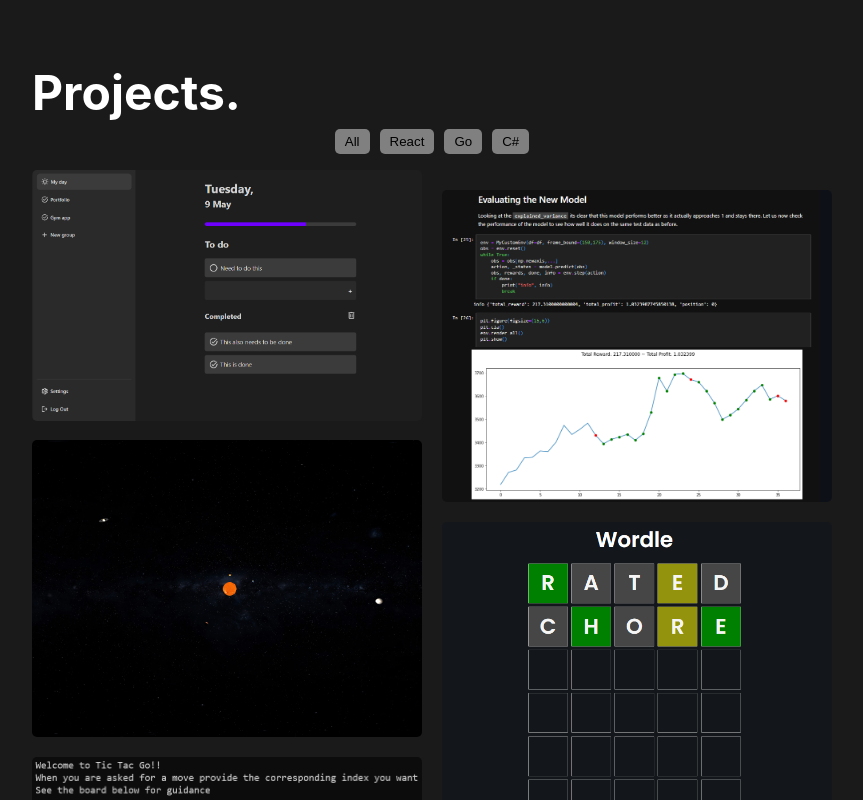
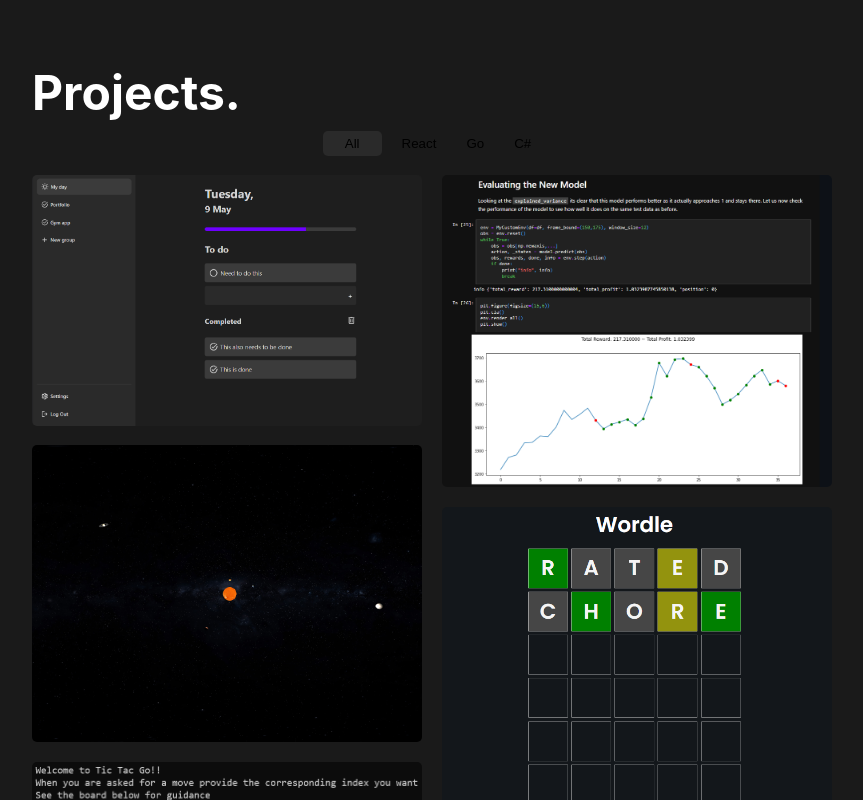
Before and after one commit to SamuelMidgley/portfolio, a Preact app: page / in a window 1280 px wide. Shown: the part 1560-2360 px from the top of the page, without its empty margins (208-1071 px from the left). Built offline with nearby package versions, Linux system fonts and the light colour scheme.

Commit message:
Finishing touches to Projects section

```diff
--- a/src/features/home/components/projects/ProjectCard.scss
+++ b/src/features/home/components/projects/ProjectCard.scss
@@ -3,13 +3,22 @@
   width: 390px;
   border-radius: 5px;
   margin-bottom: 20px;
+  color: white;
 
   .project-card_container {
-    display: none;
+    opacity: 0;
+    position: absolute;
+    width: 90%;
+    bottom: 5%;
+    left: 5%;
+    transform: translateY(1rem);
+    transition: all 0.3s ease 0s;
   }
 
   &:hover .project-card_container {
     display: block;
+    transform: translateY(0rem);
+    opacity: 1;
   }
 
   &:hover::before {
@@ -35,18 +44,8 @@
     background-repeat: no-repeat;
   }
 
-  .project-card_container {
-    position: absolute;
-    width: 90%;
-    bottom: 5%;
-    left: 5%;
-  }
-
   .project-card_title {
     margin: 0px;
-  }
-
-  .project-card_summary {
   }
 
   .project-card_tag-container {
@@ -57,9 +56,16 @@
 
     .project-card_tag {
       border-radius: 5px;
-      background-color: grey;
+      background-color: #3a3a3a;
       width: fit-content;
       padding: 0px 5px;
     }
   }
 }
+
+@media (max-width: 700px) {
+  .project-card .project-card_container {
+    opacity: 1;
+    transform: translateY(0rem);
+  }
+}
--- a/src/features/home/components/projects/ProjectCard.tsx
+++ b/src/features/home/components/projects/ProjectCard.tsx
@@ -6,10 +6,13 @@ interface IProjectCard {
 }
 
 export default function ProjectCard(props: IProjectCard) {
-  const { title, summary, tags, imageSrc, imageAlt, imageHeight } =
+  const { title, summary, tags, imageSrc, imageAlt, imageHeight, link } =
     props.project
 
+  console.log(link)
+
   return (
+    <a href={link}>
       <div className="project-card" style={{ height: `${imageHeight}px` }}>
         <img className="project-card_image" src={imageSrc} alt={imageAlt} />
         <div className="project-card_container">
@@ -24,5 +27,6 @@ export default function ProjectCard(props: IProjectCard) {
           </div>
         </div>
       </div>
+    </a>
   )
 }
--- a/src/features/home/components/projects/Projects.scss
+++ b/src/features/home/components/projects/Projects.scss
@@ -3,12 +3,16 @@
   gap: 10px;
   width: 100%;
   margin-bottom: 1rem;
+  align-items: center;
+  min-height: 30px;
 
   .filter_buttons {
-    padding: 5px 10px;
-    background-color: grey;
+    padding: 0px 10px;
     border: 0px;
     border-radius: 5px;
+    cursor: pointer;
+    background-color: transparent;
+    transition: all 0.3s ease 0s;
 
     &:first-child {
       margin-left: auto;
@@ -16,6 +20,11 @@
 
     &:last-child {
       margin-right: auto;
+    }
+
+    &.active {
+      padding: 5px 22px;
+      background-color: #2a2a2a;
     }
   }
 }
--- a/src/features/home/components/projects/Projects.tsx
+++ b/src/features/home/components/projects/Projects.tsx
@@ -1,3 +1,4 @@
+import { useState } from 'preact/hooks'
 import ProjectCard from './ProjectCard'
 import './Projects.scss'
 
@@ -8,24 +9,78 @@ export interface IProject {
   imageSrc: string
   imageAlt: string
   imageHeight: number
+  link: string
 }
 
 import { projects } from './data'
 
 export default function Projects() {
+  const [activeFilter, setActiveFilter] = useState('All')
+  const [filteredList, setFilteredList] = useState(projects)
+
+  function handleFilterChange(newFilter: string) {
+    setActiveFilter(newFilter)
+
+    if (newFilter === 'All') {
+      setFilteredList(projects)
+      return
+    }
+
+    setFilteredList(
+      projects.filter((p) =>
+        p.tags.some((t) => {
+          if (newFilter === 'React' && t === 'Preact') {
+            // Tomatoe Tomato
+            return true
+          }
+
+          return t === newFilter
+        })
+      )
+    )
+  }
+
   return (
     <section className="projects">
       <div className="projects-side">Projects</div>
       <div className="container">
         <h2 id="projects">Projects.</h2>
         <div className="project-filters">
-          <button className="filter_buttons">All</button>
-          <button className="filter_buttons">React</button>
-          <button className="filter_buttons">Go</button>
-          <button className="filter_buttons">C#</button>
+          <button
+            className={`filter_buttons ${
+              activeFilter === 'All' ? 'active' : ''
+            }`}
+            onClick={() => handleFilterChange('All')}
+          >
+            All
+          </button>
+          <button
+            className={`filter_buttons ${
+              activeFilter === 'React' ? 'active' : ''
+            }`}
+            onClick={() => handleFilterChange('React')}
+          >
+            React
+          </button>
+          <button
+            className={`filter_buttons ${
+              activeFilter === 'Go' ? 'active' : ''
+            }`}
+            onClick={() => handleFilterChange('Go')}
+          >
+            Go
+          </button>
+          <button
+            className={`filter_buttons ${
+              activeFilter === 'C#' ? 'active' : ''
+            }`}
+            onClick={() => handleFilterChange('C#')}
+          >
+            C#
+          </button>
         </div>
         <div className="projects-container">
-          {projects.map((p) => (
+          {filteredList.map((p) => (
             <ProjectCard key={p.title} project={p} />
           ))}
         </div>
--- a/src/features/home/components/projects/data.ts
+++ b/src/features/home/components/projects/data.ts
@@ -16,6 +16,7 @@ export const projects: IProject[] = [
     imageSrc: toDoImage,
     imageAlt: 'Screenshot of to do app',
     imageHeight: 250,
+    link: 'https://github.com/SamuelMidgley/to-do',
   },
   {
     title: 'Solar System',
@@ -24,6 +25,7 @@ export const projects: IProject[] = [
     imageSrc: solarSystemImage,
     imageAlt: 'Screenshot of Solar System simulation',
     imageHeight: 297,
+    link: 'https://github.com/SamuelMidgley/threejs-fun',
   },
   {
     title: 'Tic Tac Go',
@@ -33,6 +35,7 @@ export const projects: IProject[] = [
     imageSrc: ticTacGoImage,
     imageAlt: 'Screenshot of Tic Tac Go game',
     imageHeight: 390,
+    link: 'https://github.com/SamuelMidgley/tic-tac-go',
   },
   {
     title: 'RecSys For DTI',
@@ -42,6 +45,7 @@ export const projects: IProject[] = [
     imageSrc: recSysImage,
     imageAlt: 'Screenshot of ...',
     imageHeight: 235,
+    link: 'https://github.com/SamuelMidgley/RecSys-for-DTI',
   },
   {
     title: 'Reinforcement Learning Flocking',
@@ -51,6 +55,7 @@ export const projects: IProject[] = [
     imageSrc: flockingImage,
     imageAlt: 'Screenshot of training footage',
     imageHeight: 257,
+    link: 'https://github.com/SamuelMidgley/rl-flocking',
   },
   {
     title: 'RL-Trader',
@@ -60,6 +65,7 @@ export const projects: IProject[] = [
     imageSrc: rlTraderImage,
     imageAlt: 'Screenshot of ...',
     imageHeight: 312,
+    link: 'https://github.com/SamuelMidgley/rl-trader',
   },
   {
     title: 'Wordle clone',
@@ -68,6 +74,7 @@ export const projects: IProject[] = [
     imageSrc: wordleImage,
     imageAlt: 'Screenshot of ...',
     imageHeight: 432,
+    link: 'https://samuelmidgley.github.io/portfolio-old/#/projects/wordle',
   },
   {
     title: 'CSS Game',
@@ -76,5 +83,6 @@ export const projects: IProject[] = [
     imageSrc: cssGameImage,
     imageAlt: 'Screenshot of ...',
     imageHeight: 358,
+    link: 'https://samuelmidgley.github.io/portfolio-old/#/projects/css-game',
   },
 ]
```
Lines whose indentation alone changed are shown as unchanged.
